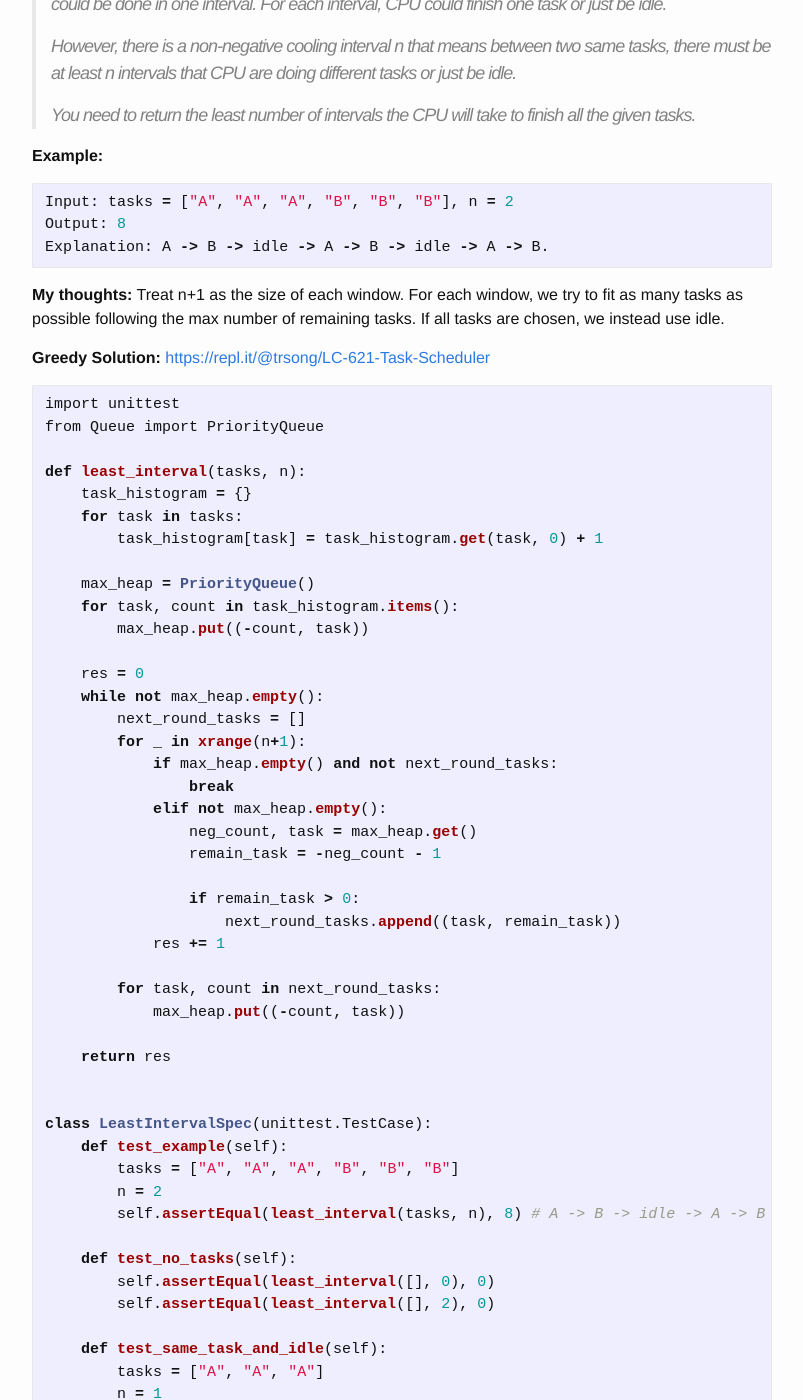
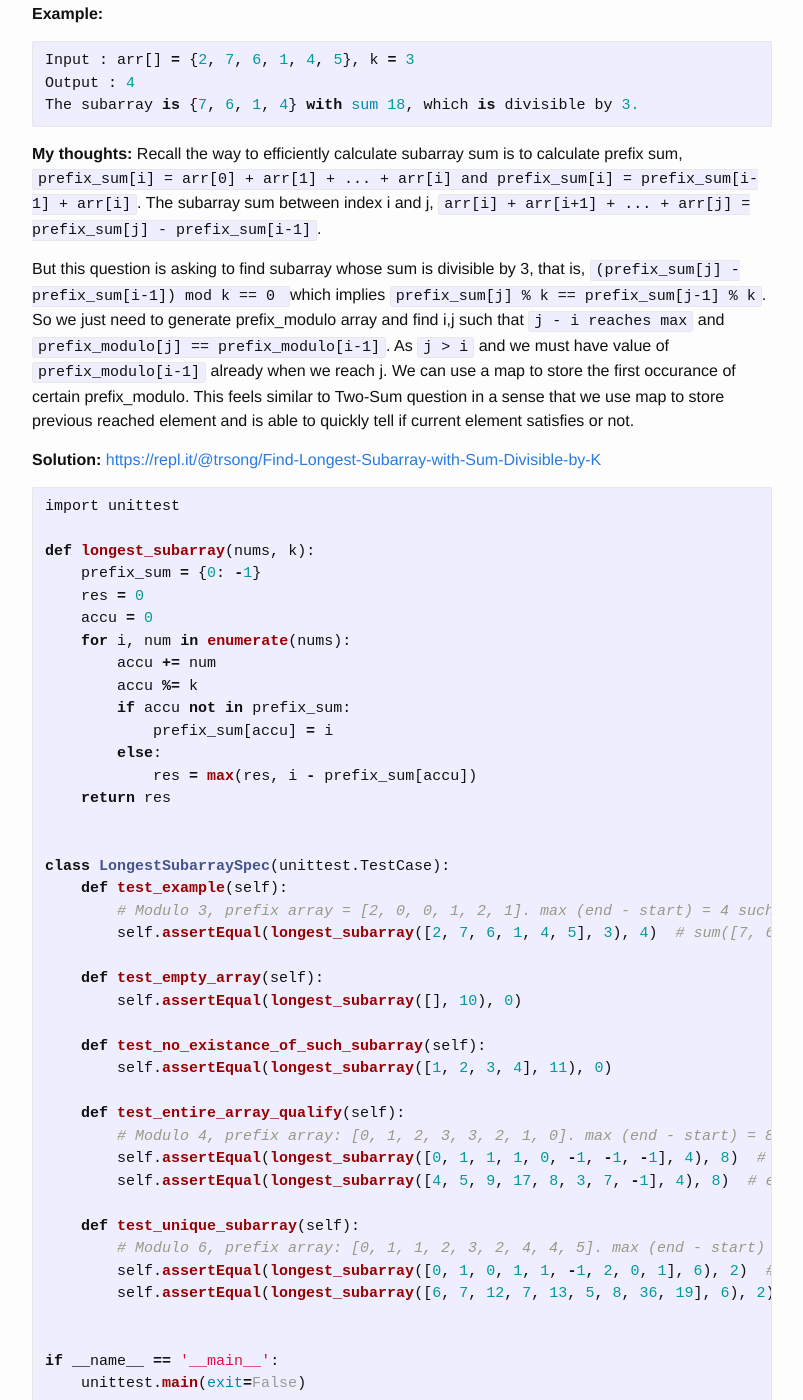
Before and after one commit to trsong/trsong.github.io, a Jekyll site: the page built from _posts/2020-05-01-DailyQuestionsMay.md, in a window 1280 px wide and 1400 px high, scrolled down 1930 px. Shown: the whole window, without its empty margins (238-1041 px from the left). Built offline with Jekyll 4.4.1, drawn with Linux system fonts in a browser that asks for light colours; some of the changed text lies outside the part shown.

Commit message:
Add Solution to June 11 Question

````diff
--- a/_posts/2020-05-01-DailyQuestionsMay.md
+++ b/_posts/2020-05-01-DailyQuestionsMay.md
@@ -34,6 +34,16 @@ You should return the following, as a string:
 
 -->
 
+
+### June 12, 2020 \[Medium\] Minimum Window Substring
+---
+> **Question:** Given a string and a set of characters, return the shortest substring containing all the characters in the set.
+>
+> For example, given the string `"figehaeci"` and the set of characters `{a, e, i}`, you should return `"aeci"`.
+>
+> If there is no substring containing all the characters in the set, return null.
+
+
 ### June 11, 2020 \[Medium\] Longest Subarray with Sum Divisible by K
 ---
 > **Question:** Given an arr[] containing n integers and a positive integer k. The problem is to find the length of the longest subarray with sum of the elements divisible by the given value k.
@@ -43,6 +53,55 @@ You should return the following, as a string:
 Input : arr[] = {2, 7, 6, 1, 4, 5}, k = 3
 Output : 4
 The subarray is {7, 6, 1, 4} with sum 18, which is divisible by 3.
+```
+
+**My thoughts:** Recall the way to efficiently calculate subarray sum is to calculate prefix sum, `prefix_sum[i] = arr[0] + arr[1] + ... + arr[i] and prefix_sum[i] = prefix_sum[i-1] + arr[i]`. The subarray sum between index i and j, `arr[i] + arr[i+1] + ... + arr[j] = prefix_sum[j] - prefix_sum[i-1]`.
+
+But this question is asking to find subarray whose sum is divisible by 3, that is,  `(prefix_sum[j] - prefix_sum[i-1]) mod k == 0 ` which implies `prefix_sum[j] % k == prefix_sum[j-1] % k`. So we just need to generate prefix_modulo array and find i,j such that `j - i reaches max` and `prefix_modulo[j] == prefix_modulo[i-1]`. As `j > i` and we must have value of `prefix_modulo[i-1]` already when we reach j. We can use a map to store the first occurance of certain prefix_modulo. This feels similar to Two-Sum question in a sense that we use map to store previous reached element and is able to quickly tell if current element satisfies or not.
+
+
+**Solution:** [https://repl.it/@trsong/Find-Longest-Subarray-with-Sum-Divisible-by-K](https://repl.it/@trsong/Find-Longest-Subarray-with-Sum-Divisible-by-K)
+```py
+import unittest
+
+def longest_subarray(nums, k):
+    prefix_sum = {0: -1}
+    res = 0
+    accu = 0
+    for i, num in enumerate(nums):
+        accu += num
+        accu %= k
+        if accu not in prefix_sum:
+            prefix_sum[accu] = i
+        else:
+            res = max(res, i - prefix_sum[accu])
+    return res
+
+
+class LongestSubarraySpec(unittest.TestCase):
+    def test_example(self):
+        # Modulo 3, prefix array = [2, 0, 0, 1, 2, 1]. max (end - start) = 4 such that prefix[end] - prefix[start-1] = 0
+        self.assertEqual(longest_subarray([2, 7, 6, 1, 4, 5], 3), 4)  # sum([7, 6, 1, 4]) = 18 (18 % 3 = 0)
+
+    def test_empty_array(self):
+        self.assertEqual(longest_subarray([], 10), 0)
+
+    def test_no_existance_of_such_subarray(self):
+        self.assertEqual(longest_subarray([1, 2, 3, 4], 11), 0)
+
+    def test_entire_array_qualify(self):
+        # Modulo 4, prefix array: [0, 1, 2, 3, 3, 2, 1, 0]. max (end - start) = 8 such that prefix[end] - prefix[start-1] = 0
+        self.assertEqual(longest_subarray([0, 1, 1, 1, 0, -1, -1, -1], 4), 8)  # entire array sum = 0
+        self.assertEqual(longest_subarray([4, 5, 9, 17, 8, 3, 7, -1], 4), 8)  # entire array sum = 52 (52 % 4 = 0)
+
+    def test_unique_subarray(self):
+        # Modulo 6, prefix array: [0, 1, 1, 2, 3, 2, 4, 4, 5]. max (end - start) = 2 such that prefix[end] - prefix[start-1] = 0
+        self.assertEqual(longest_subarray([0, 1, 0, 1, 1, -1, 2, 0, 1], 6), 2)  #  sum([1, -1]) = 0
+        self.assertEqual(longest_subarray([6, 7, 12, 7, 13, 5, 8, 36, 19], 6), 2)  #  sum([13, 5]) = 18 (18 % 6 = 0)
+
+
+if __name__ == '__main__':
+    unittest.main(exit=False)
 ```
 
 ### June 10, 2020  LC 621 \[Medium\] Task Scheduler
````
